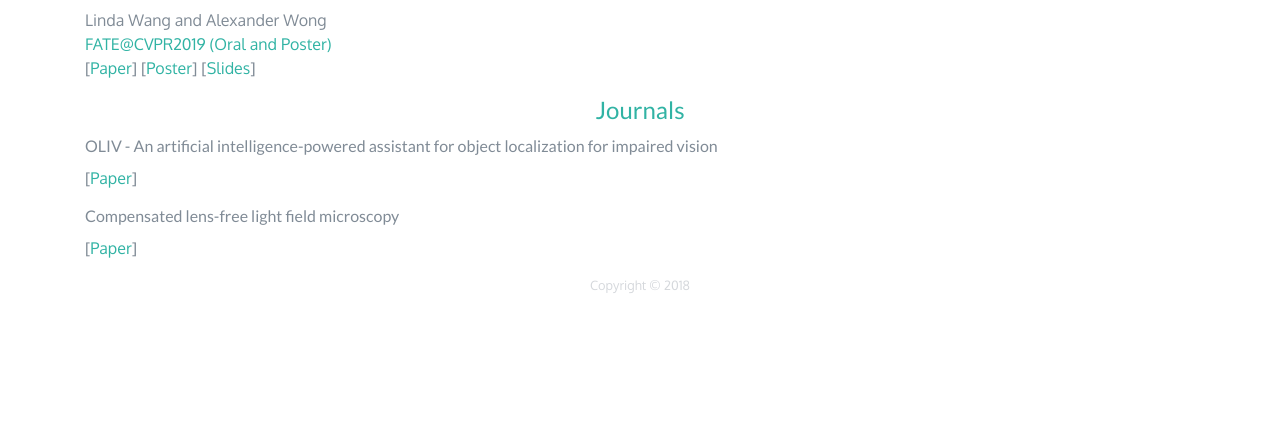
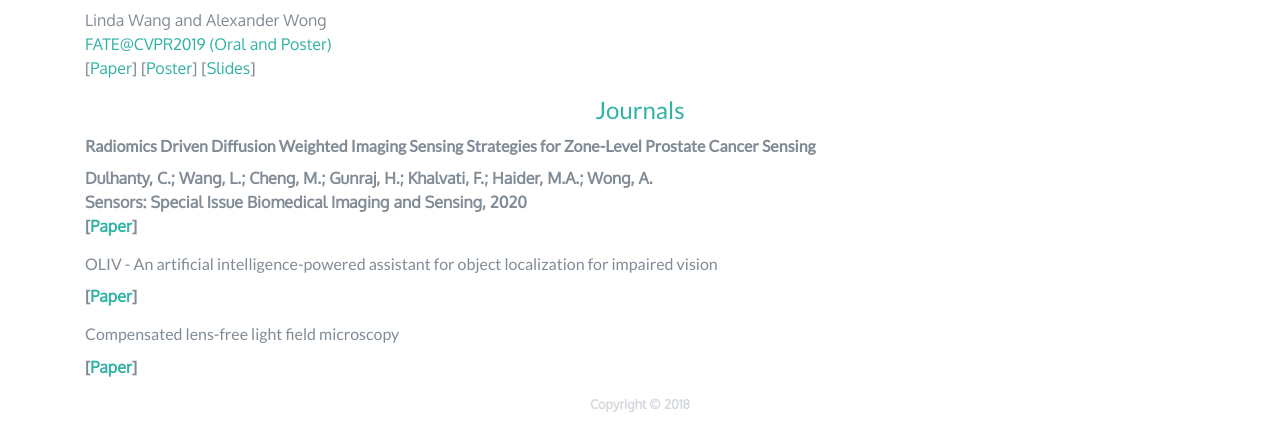
Before and after one commit to lindawangg/lindawangg.github.io, a plain HTML site: page publications.html in a window 1280 px wide. Shown: the part 620-1050 px from the top of the page. Before the commit the page ends 931 px from the top, so only its background shows below. Drawn offline with Linux system fonts and the light colour scheme.

Commit message:
sensors pub

```diff
--- a/publications.html
+++ b/publications.html
@@ -73,6 +73,11 @@
 
       <h4 align='center'>Journals</h4>
       <ul>
+        <li><h6><b>Radiomics Driven Diffusion Weighted Imaging Sensing Strategies for Zone-Level Prostate Cancer Sensing<b></h6>
+          <p> Dulhanty, C.; Wang, L.; Cheng, M.; Gunraj, H.; Khalvati, F.; Haider, M.A.; Wong, A.<br>
+              Sensors: Special Issue Biomedical Imaging and Sensing, 2020<br>
+              [<a href="https://www.mdpi.com/1424-8220/20/5/1539">Paper</a>]</p>
+        </li>
         <li><h6>OLIV - An artificial intelligence-powered assistant for object localization for impaired vision</h6>
           <p>[<a href="https://github.com/lindawangg/OLIV/blob/master/Papers/2018_OLIV_intro.pdf">Paper</a>]</p>
         </li>
```
